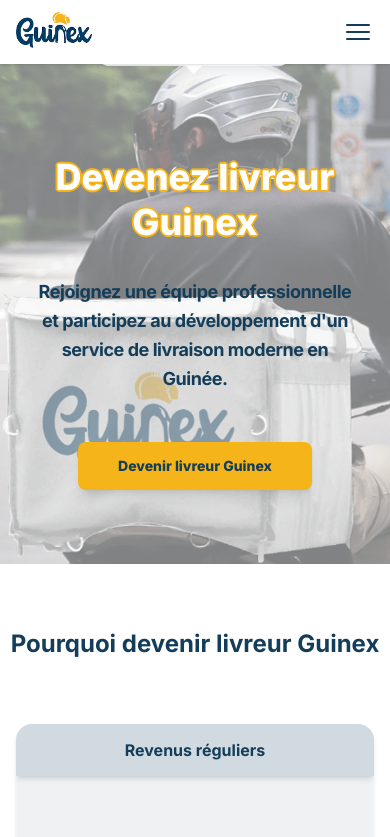
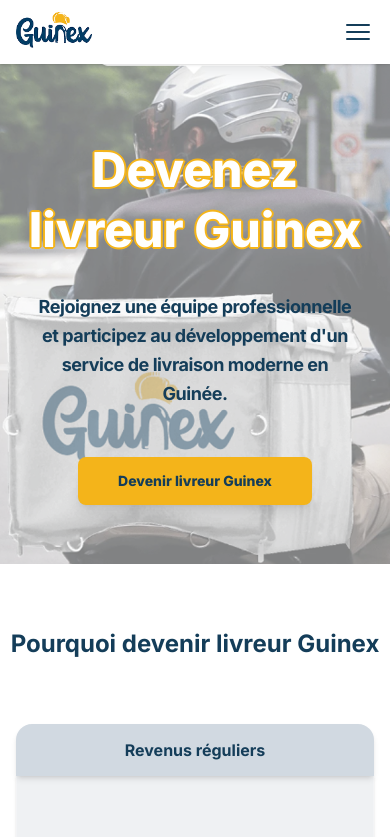
Before and after one commit to Guinex-official/Guinex, a Next.js app: page /partenaires/livreurs in a window 390 px wide. Shown: the top 837 px of the page. Built offline with nearby package versions, Linux system fonts and the light colour scheme.

Commit message:
style: increase mobile font size for livreur hero title to 5xl

```diff
--- a/src/app/partenaires/livreurs/page.tsx
+++ b/src/app/partenaires/livreurs/page.tsx
@@ -135,7 +135,7 @@
                 <div className="relative z-10 w-full max-w-6xl px-4 flex flex-col items-center">
                     {/* Hero Title with white outline/glow for readability */}
                     <h1
-                        className="text-4xl sm:text-5xl md:text-5xl lg:text-7xl font-extrabold text-white text-center leading-tight mb-8 px-2"
+                        className="text-5xl sm:text-6xl md:text-6xl lg:text-7xl font-extrabold text-white text-center leading-tight mb-8 px-2"
                         style={{
                             filter: 'drop-shadow(1px 1px 0 #F4B41A) drop-shadow(-1px -1px 0 #F4B41A) drop-shadow(1px -1px 0 #F4B41A) drop-shadow(-1px 1px 0 #F4B41A)'
                         }}
```
